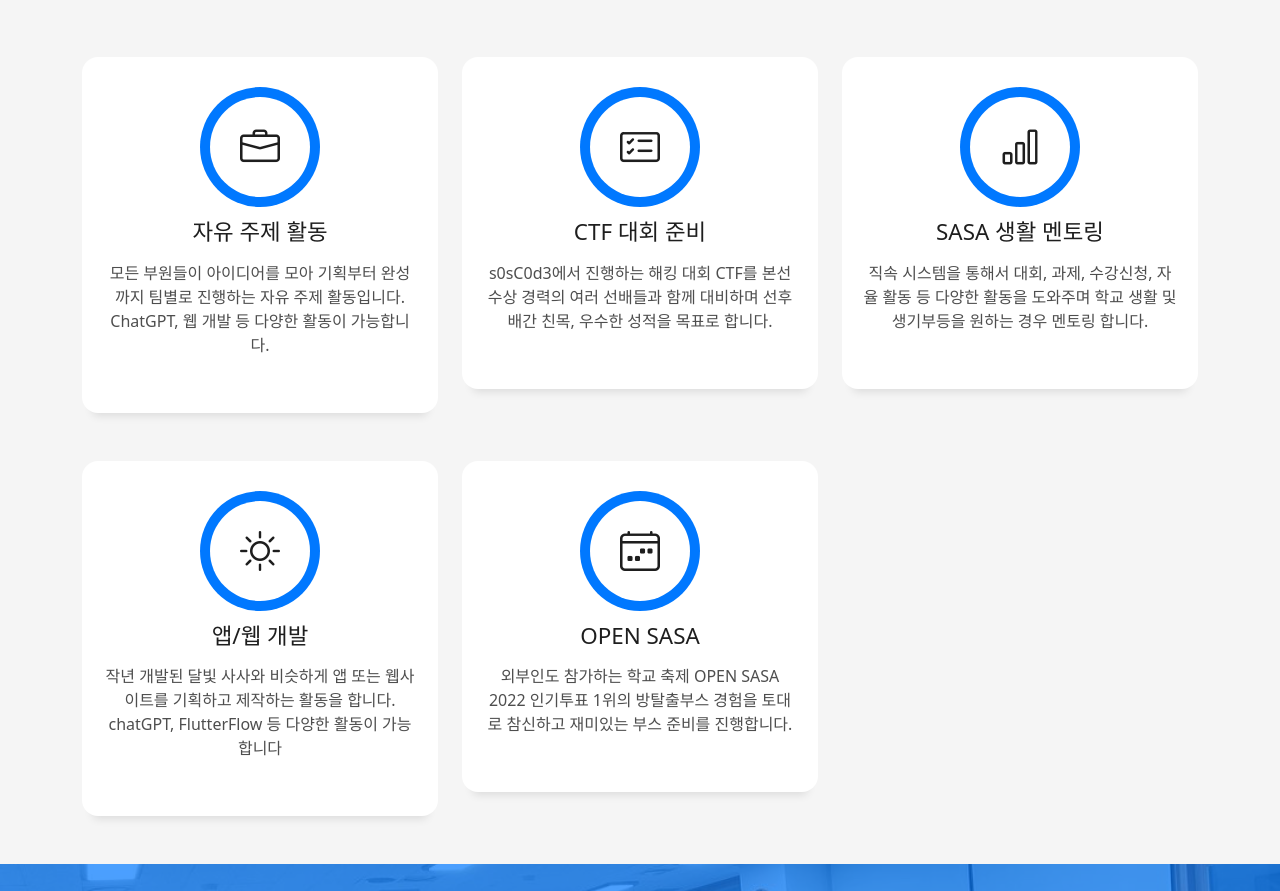
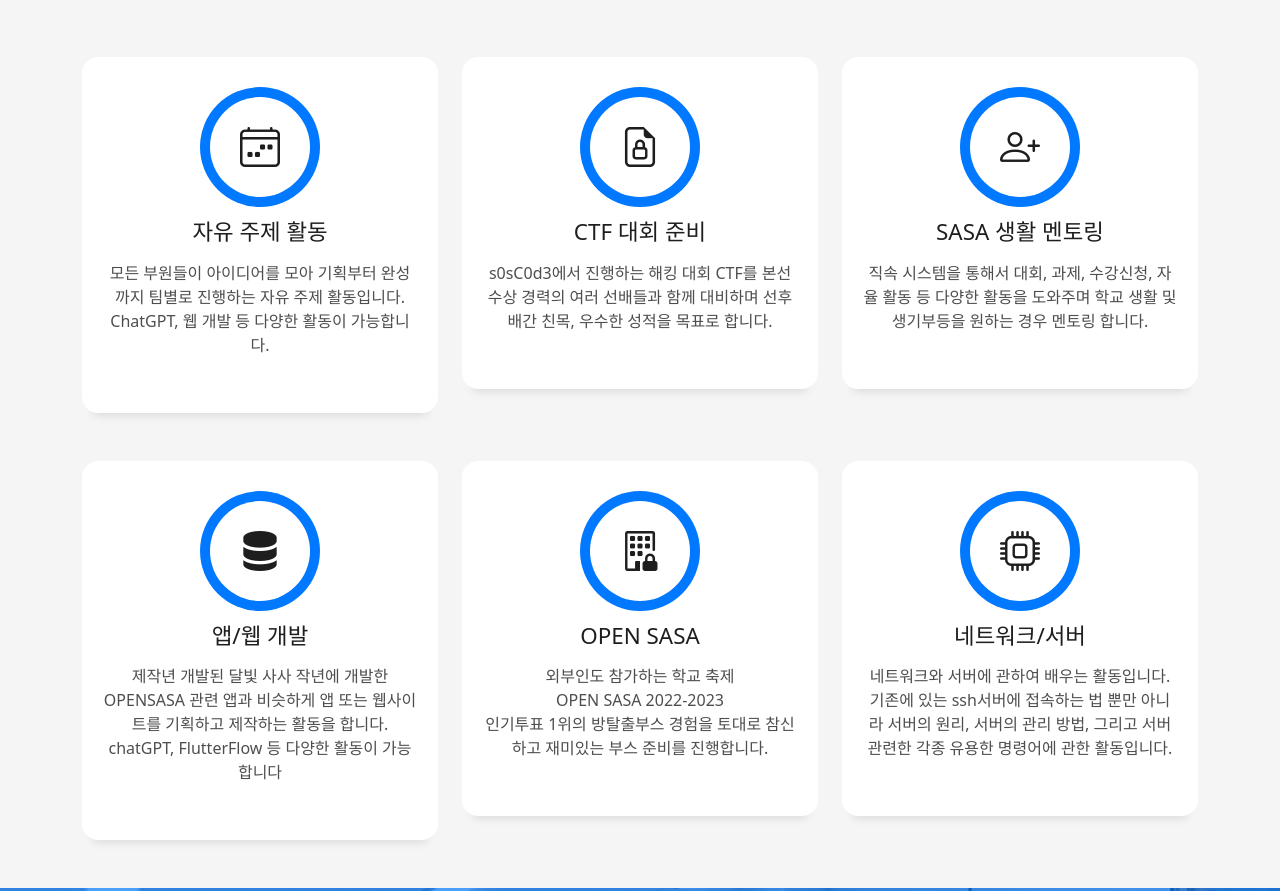
Before and after one commit to sa4hyun/NULL, a plain HTML site: page index.html in a window 1280 px wide. Shown: the part 1640-2531 px from the top of the page. Drawn offline with Linux system fonts and the light colour scheme.

Commit message:
Update index.html

```diff
--- a/index.html
+++ b/index.html
@@ -114,7 +114,7 @@
           <div class="col-md-4">
             <div class="service-box">
               <div class="service-ico">
-                <span class="ico-circle"><i class="bi bi-briefcase"></i></span>
+                <span class="ico-circle"><i class="bi bi-calendar4-week"></i></span>
               </div>
               <div class="service-content">
                 <h2 class="s-title">자유 주제 활동</h2>
@@ -128,7 +128,7 @@
           <div class="col-md-4">
             <div class="service-box">
               <div class="service-ico">
-                <span class="ico-circle"><i class="bi bi-card-checklist"></i></span>
+                <span class="ico-circle"><i class="bi bi-file-earmark-lock"></i></span>
               </div>
               <div class="service-content">
                 <h2 class="s-title">CTF 대회 준비</h2>
@@ -141,7 +141,7 @@
           <div class="col-md-4">
             <div class="service-box">
               <div class="service-ico">
-                <span class="ico-circle"><i class="bi bi-bar-chart"></i></span>
+                <span class="ico-circle"><i class="bi bi-person-plus"></i></span>
               </div>
               <div class="service-content">
                 <h2 class="s-title">SASA 생활 멘토링</h2>
@@ -154,12 +154,13 @@
           <div class="col-md-4">
             <div class="service-box">
               <div class="service-ico">
-                <span class="ico-circle"><i class="bi bi-brightness-high"></i></span>
+                <span class="ico-circle"><i class="bi bi-server"></i></span>
               </div>
               <div class="service-content">
                 <h2 class="s-title">앱/웹 개발</h2>
                 <p class="s-description text-center">
-                  작년 개발된 달빛 사사와 비슷하게 앱 또는 웹사이트를 기획하고 제작하는 활동을 합니다.<br>
+                  제작년 개발된 달빛 사사 작년에 개발한 <br>
+                  OPENSASA 관련 앱과 비슷하게 앱 또는 웹사이트를 기획하고 제작하는 활동을 합니다.<br>
                   chatGPT, FlutterFlow 등 다양한 활동이 가능합니다
                 </p>
               </div>
@@ -168,12 +169,28 @@
           <div class="col-md-4">
             <div class="service-box">
               <div class="service-ico">
-                <span class="ico-circle"><i class="bi bi-calendar4-week"></i></span>
+                <span class="ico-circle"><i class="bi bi-building-lock"></i></span>
               </div>
               <div class="service-content">
                 <h2 class="s-title">OPEN SASA</h2>
                 <p class="s-description text-center">
-                  외부인도 참가하는 학교 축제 OPEN SASA 2022 인기투표 1위의 방탈출부스 경험을 토대로 참신하고 재미있는 부스 준비를 진행합니다.
+                  외부인도 참가하는 학교 축제 <br>
+                  OPEN SASA 2022-2023 <br>
+                  인기투표 1위의 방탈출부스 경험을 토대로 참신하고 재미있는 부스 준비를 진행합니다.
+                </p>
+              </div>
+            </div>
+          </div>
+          <div class="col-md-4">
+            <div class="service-box">
+              <div class="service-ico">
+                <span class="ico-circle"><i class="bi bi-cpu"></i></span>
+              </div>
+              <div class="service-content">
+                <h2 class="s-title">네트워크/서버</h2>
+                <p class="s-description text-center">
+                  네트워크와 서버에 관하여 배우는 활동입니다.<br>
+                  기존에 있는 ssh서버에 접속하는 법 뿐만 아니라 서버의 원리, 서버의 관리 방법, 그리고 서버 관련한 각종 유용한 명령어에 관한 활동입니다.
                 </p>
               </div>
             </div>
@@ -260,9 +277,10 @@
               <div class="work-content">
                 <div class="row">
                   <div class="col-sm-8">
-                    <h2 class="w-title">C언어 강의 재능기부</h2>
+                    <h2 class="w-title">C언어 강의 재능기부 / 영상 제작</h2>
                     <div class="w-more">
-                      <span class="w-date">2021.05.13</span>
+                      <span class="w-date">2021.05.13 &</span>
+                      <span class="w-date">2022.05.12</span>
                     </div>
                   </div>
                   <div class="col-sm-4">
@@ -308,9 +326,9 @@
               <div class="work-content">
                 <div class="row">
                   <div class="col-sm-8">
-                    <h2 class="w-title">C언어 강의 영상 제작</h2>
+                    <h2 class="w-title">FlutterFlow 학습 / 앱 제작</h2>
                     <div class="w-more">
-                      <span class="w-date">2022.05.12</span>
+                      <span class="w-date">2022.06.30</span>
                     </div>
                   </div>
                   <div class="col-sm-4">
@@ -332,9 +350,9 @@
               <div class="work-content">
                 <div class="row">
                   <div class="col-sm-8">
-                    <h2 class="w-title">FlutterFlow 학습</h2>
+                    <h2 class="w-title">달빛사사 개발</h2>
                     <div class="w-more">
-                      <span class="w-date">2022.06.30</span>
+                      <span class="w-date">2022.10.07</span>
                     </div>
                   </div>
                   <div class="col-sm-4">
@@ -356,9 +374,10 @@
               <div class="work-content">
                 <div class="row">
                   <div class="col-sm-8">
-                    <h2 class="w-title">달빛사사 개발</h2>
+                    <h2 class="w-title">OPENSASA 부스 운영 및 앱 개발</h2>
                     <div class="w-more">
-                      <span class="w-date">2022.10.07</span>
+                      <span class="w-date">2022.10.28 &</span>
+                      <span class="w-date">2023.11.11</span>
                     </div>
                   </div>
                   <div class="col-sm-4">
@@ -380,9 +399,9 @@
               <div class="work-content">
                 <div class="row">
                   <div class="col-sm-8">
-                    <h2 class="w-title">OPENSASA 부스 운영 및 앱 개발</h2>
+                    <h2 class="w-title">Linux 학습 OverTheWire:Wargame</h2>
                     <div class="w-more">
-                      <span class="w-date">2022.10.28</span>
+                      <span class="w-date">2023.5.16</span>
                     </div>
                   </div>
                   <div class="col-sm-4">
```
